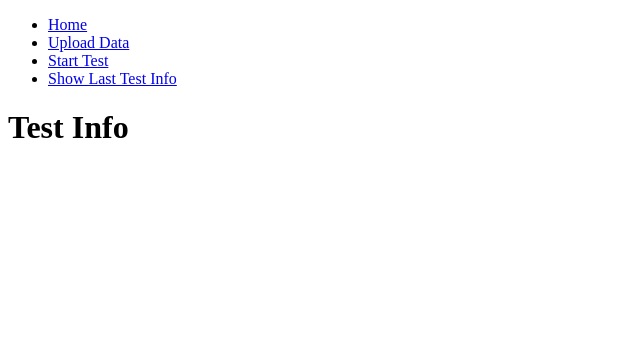
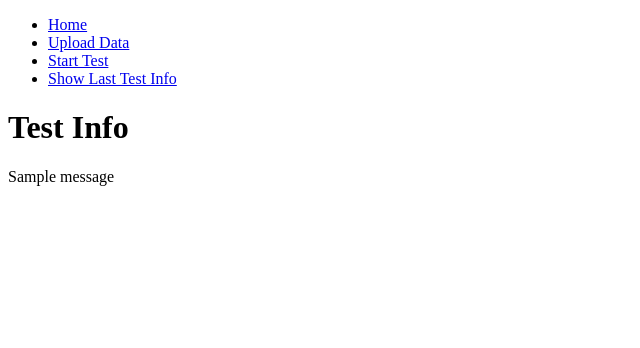
Before and after one commit to blaxpy/backend_project, a Django app: page /json_processor/show_test_info/1/ in a window 1280 px wide. Shown: the top 348 px of the page, without its empty margins (0-640 px from the left). Run offline with Django 3.2, Linux system fonts and the light colour scheme; tables that the repository leaves empty hold one stand-in row (values such as "Sample post"); one stand-in notice (Sample message) is shown; data that the repository does not hold is empty; parts of the project's set-up code (start-up, migrations or seed data) failed here and were passed over.

Commit message:
Added messages to show_test_info template

```diff
--- a/templates/json_processor/show_test_info.html
+++ b/templates/json_processor/show_test_info.html
@@ -6,6 +6,11 @@
 
 {% block body_block %}
   <h1>Test Info</h1>
+  {% if messages %}
+    {% for message in messages %}
+      <p>{{ message }}</p>
+    {% endfor %}
+  {% endif %}
   {% if zipped_info_list %}
     <h2>Test request #{{ test_request }}</h2>
     <p>Overall status: <strong>{% if exception_list %}False{% else %}True{% endif %}</strong></p>
```
